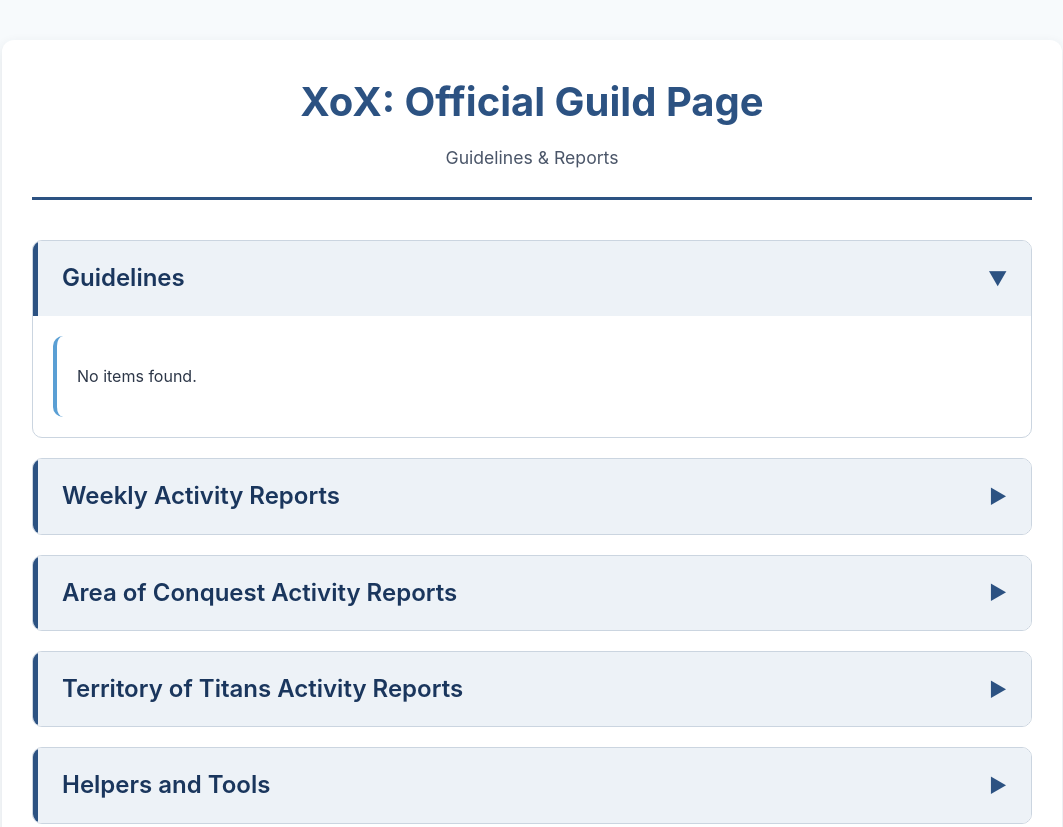
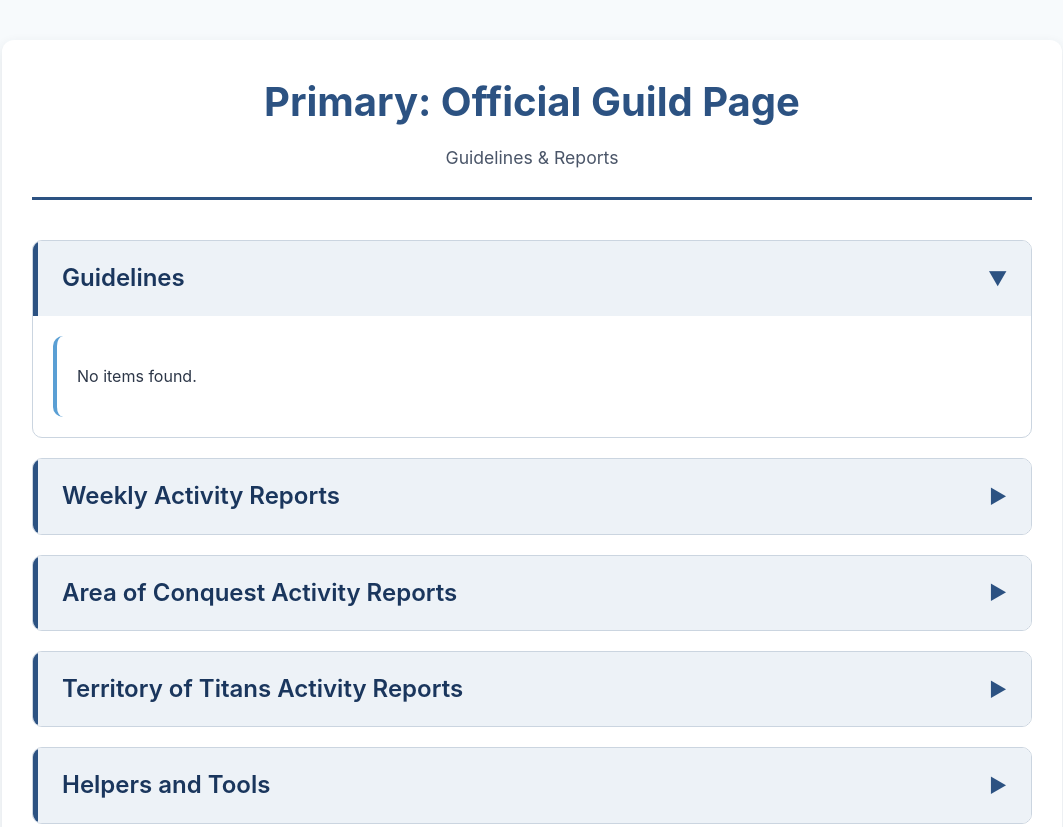
Before and after one commit to xox763/Aeterna, a plain HTML site: page index.html in a window 1280 px wide. Shown: the top 827 px of the page, without its empty margins (108-1171 px from the left). Drawn offline with Linux system fonts and the light colour scheme.

Commit message:
Update title and header to reflect new guild branding

```diff
--- a/index.html
+++ b/index.html
@@ -3,7 +3,7 @@
 <head>
   <meta charset="UTF-8">
   <meta name="viewport" content="width=device-width, initial-scale=1.0">
-  <title>XoX: Official Guild Page</title>
+  <title>Primary: Official Guild Page</title>
   <style>
     :root {
       --primary-color: #2c5282;
@@ -261,7 +261,7 @@
 <body>
   <div class="container">
     <header>
-      <h1>XoX: Official Guild Page</h1>
+      <h1>Primary: Official Guild Page</h1>
       <p>Guidelines & Reports</p>
     </header>
 
```
